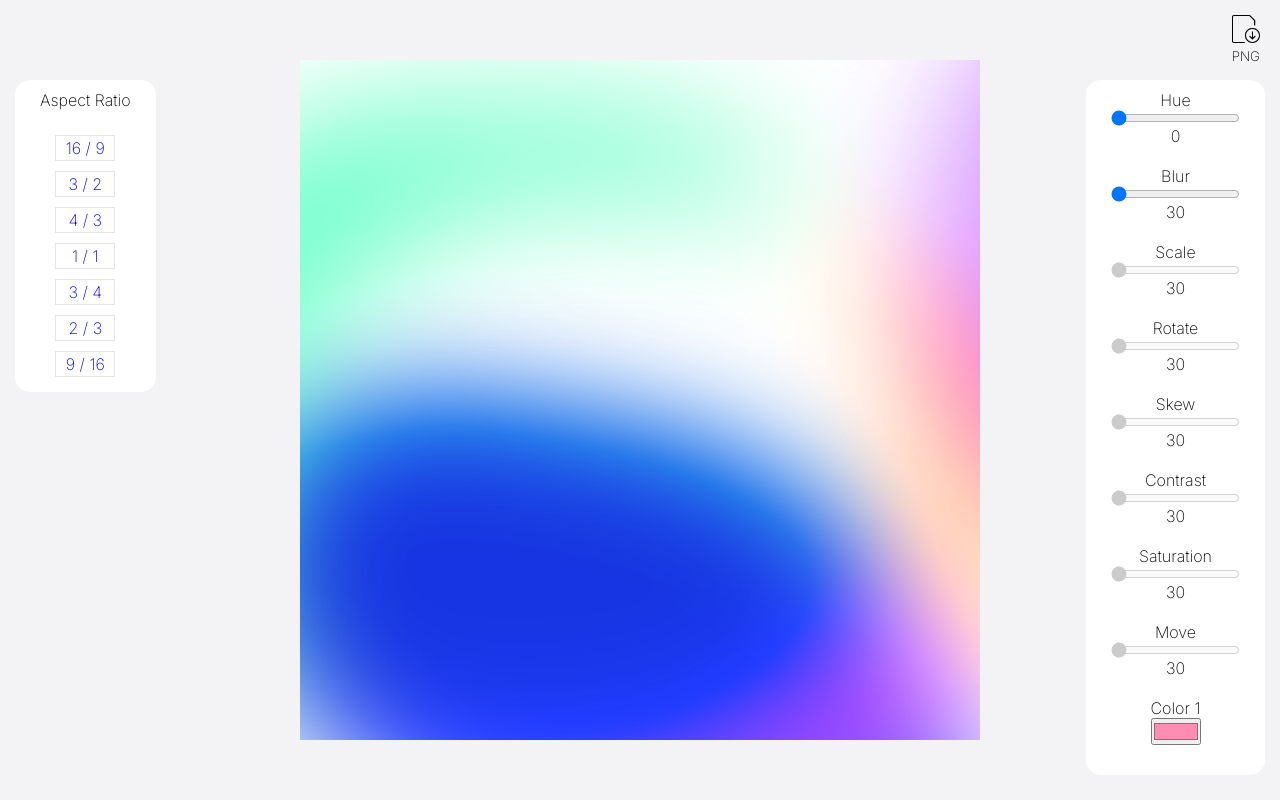
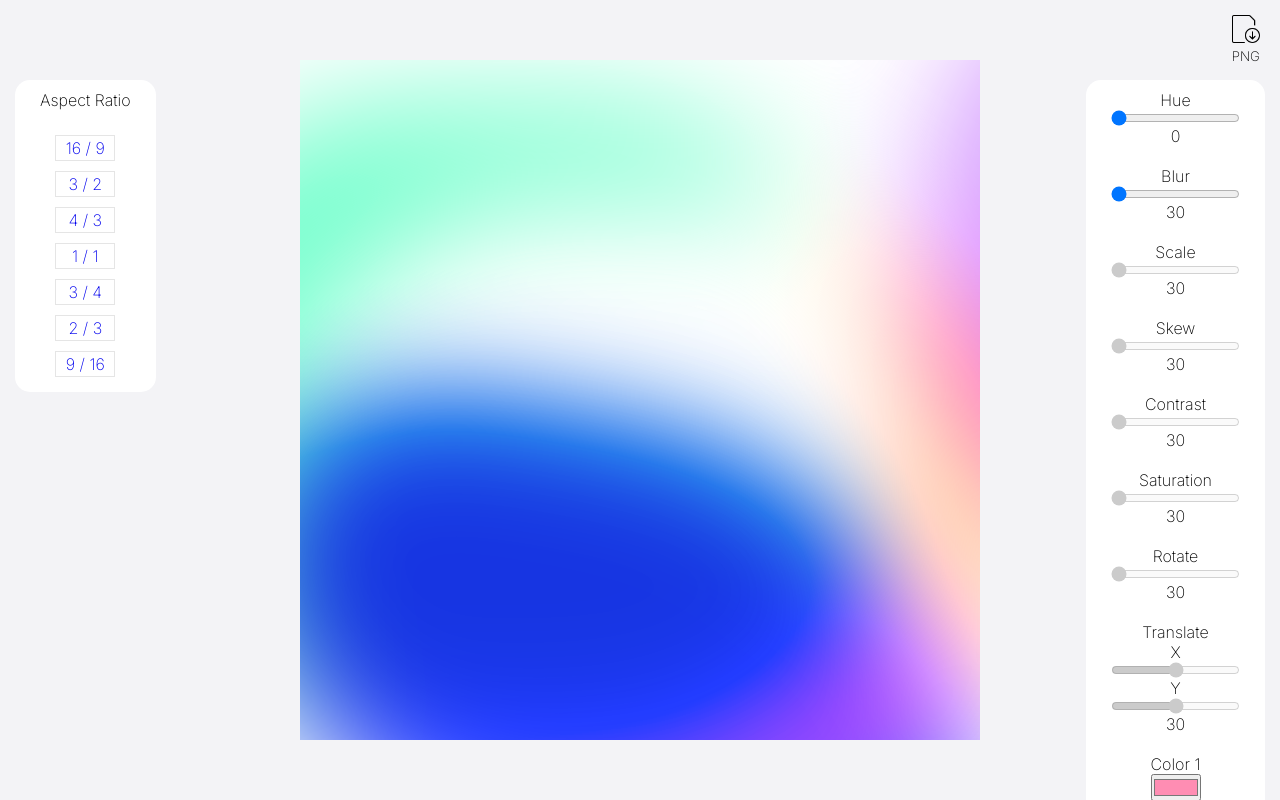
Before and after one commit to deanha-com/100DaysOfCode, a plain HTML site: page gradient-image-maker/index.html in a window 1280 px wide. Drawn offline with nearby package versions, Linux system fonts and the light colour scheme.

Commit message:
added aspect-ratio and translate control placeholder

```diff
--- a/gradient-image-maker/index.html
+++ b/gradient-image-maker/index.html
@@ -64,12 +64,6 @@
             </div>
 
             <div class="controls">
-                <label for="size-range">Rotate</label>
-                <input name="size-range" type="range" min="30" max="500" value="30" class="slider" id="" disabled>
-                <div class="size_val">30</div>
-            </div>
-
-            <div class="controls">
                 <label for="size-range">Skew</label>
                 <input name="size-range" type="range" min="30" max="500" value="30" class="slider" id="" disabled>
                 <div class="size_val">30</div>
@@ -88,8 +82,17 @@
             </div>
 
             <div class="controls">
-                <label for="size-range">Move</label>
+                <label for="size-range">Rotate</label>
                 <input name="size-range" type="range" min="30" max="500" value="30" class="slider" id="" disabled>
+                <div class="size_val">30</div>
+            </div>
+
+            <div class="controls">
+                <label for="size-range">Translate</label>
+                <span>X</span>
+                <input name="size-range" type="range" min="-100" max="100" value="0" class="slider" id="" disabled>
+                <span>Y</span>
+                <input name="size-range" type="range" min="-100" max="100" value="0" class="slider" id="" disabled>
                 <div class="size_val">30</div>
             </div>
 
--- a/gradient-image-maker/style.css
+++ b/gradient-image-maker/style.css
@@ -35,6 +35,7 @@ h1 {
   display: block;
   color: transparent;
   position: absolute;
+  border: 15px solid red;
 } */
 
 .artboard {
@@ -66,6 +67,10 @@ h1 {
   padding: 2px 4px;
   border: 1px solid #e5e5e5;
   margin: 5px;
+}
+
+.aspect_ratios a:hover {
+  background-color: #f7f7f7;
 }
 
 .artboard > div.colors div {
```
